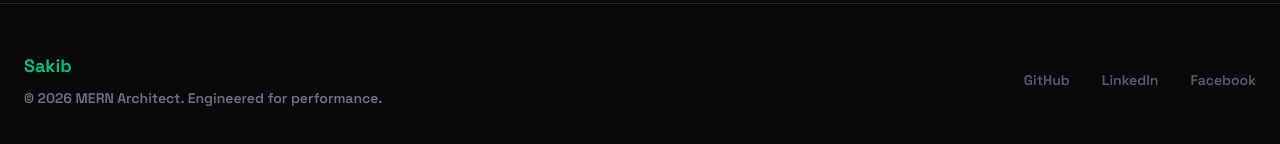
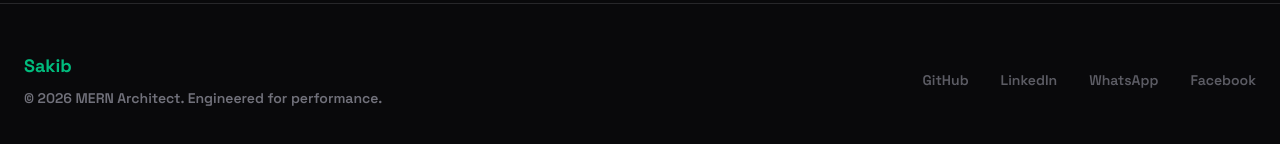
Before and after one commit to sakib-333/portfolio, a React (Vite) app: page / in a window 1280 px wide. Shown: the part 6552-6696 px from the top of the page. Built offline with nearby package versions, Linux system fonts and the light colour scheme; a web font is replaced by a local one.

Commit message:
Update footer contact links.

```diff
--- a/src/components/footer/Footer.tsx
+++ b/src/components/footer/Footer.tsx
@@ -11,7 +11,7 @@ const Footer = () => {
                 <div className="flex gap-8">
                     <a
                         className="text-zinc-500 hover:text-emerald-400 transition-colors opacity-80 hover:opacity-100"
-                        href="https://github.com"
+                        href="https://github.com/sakib-333"
                         target="_blank"
                         rel="noopener noreferrer"
                     >
@@ -19,7 +19,7 @@ const Footer = () => {
                     </a>
                     <a
                         className="text-zinc-500 hover:text-emerald-400 transition-colors opacity-80 hover:opacity-100"
-                        href="https://linkedin.com"
+                        href="https://www.linkedin.com/in/sakibur-rahman"
                         target="_blank"
                         rel="noopener noreferrer"
                     >
@@ -27,7 +27,15 @@ const Footer = () => {
                     </a>
                     <a
                         className="text-zinc-500 hover:text-emerald-400 transition-colors opacity-80 hover:opacity-100"
-                        href="https://facebook.com"
+                        href="https://wa.me/8801955207333"
+                        target="_blank"
+                        rel="noopener noreferrer"
+                    >
+                        WhatsApp
+                    </a>
+                    <a
+                        className="text-zinc-500 hover:text-emerald-400 transition-colors opacity-80 hover:opacity-100"
+                        href="https://www.facebook.com/sakib071"
                         target="_blank"
                         rel="noopener noreferrer"
                     >
```
